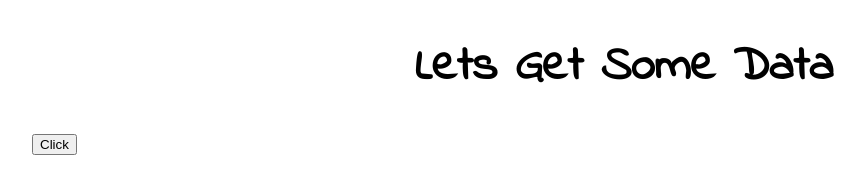
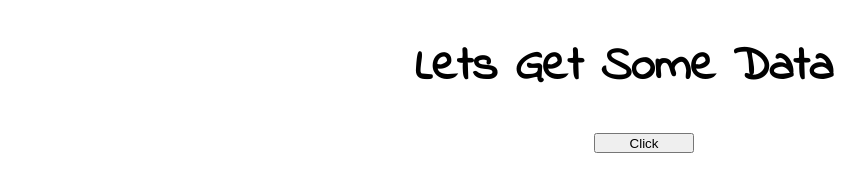
Before and after one commit to hkussie/JSON-Data-on-HTML-File-, a plain HTML site: page index.html in a window 1280 px wide. Shown: the whole page, without its empty margins (16-881 px from the left). Drawn offline with nearby package versions, Linux system fonts and the light colour scheme.

Commit message:
Update style.css

```diff
--- a/style.css
+++ b/style.css
@@ -9,3 +9,12 @@ p {
 	font-family: 'Indie Flower', cursive;
 	font-size: 24px;
 }
+
+button {
+    height:20px;
+    width:100px;
+    margin: -20px -50px;
+    position:relative;
+    top:50%;
+    left:50%;
+}
```
